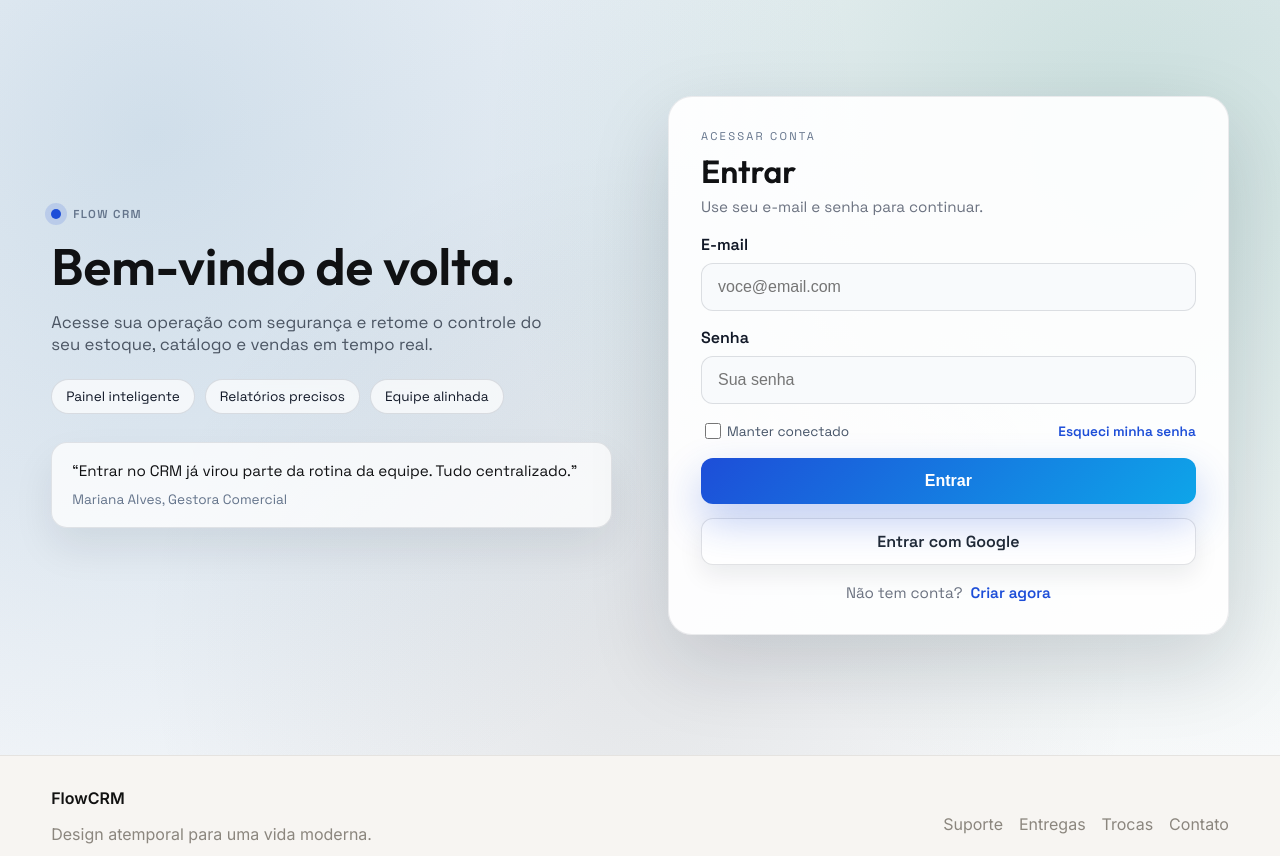
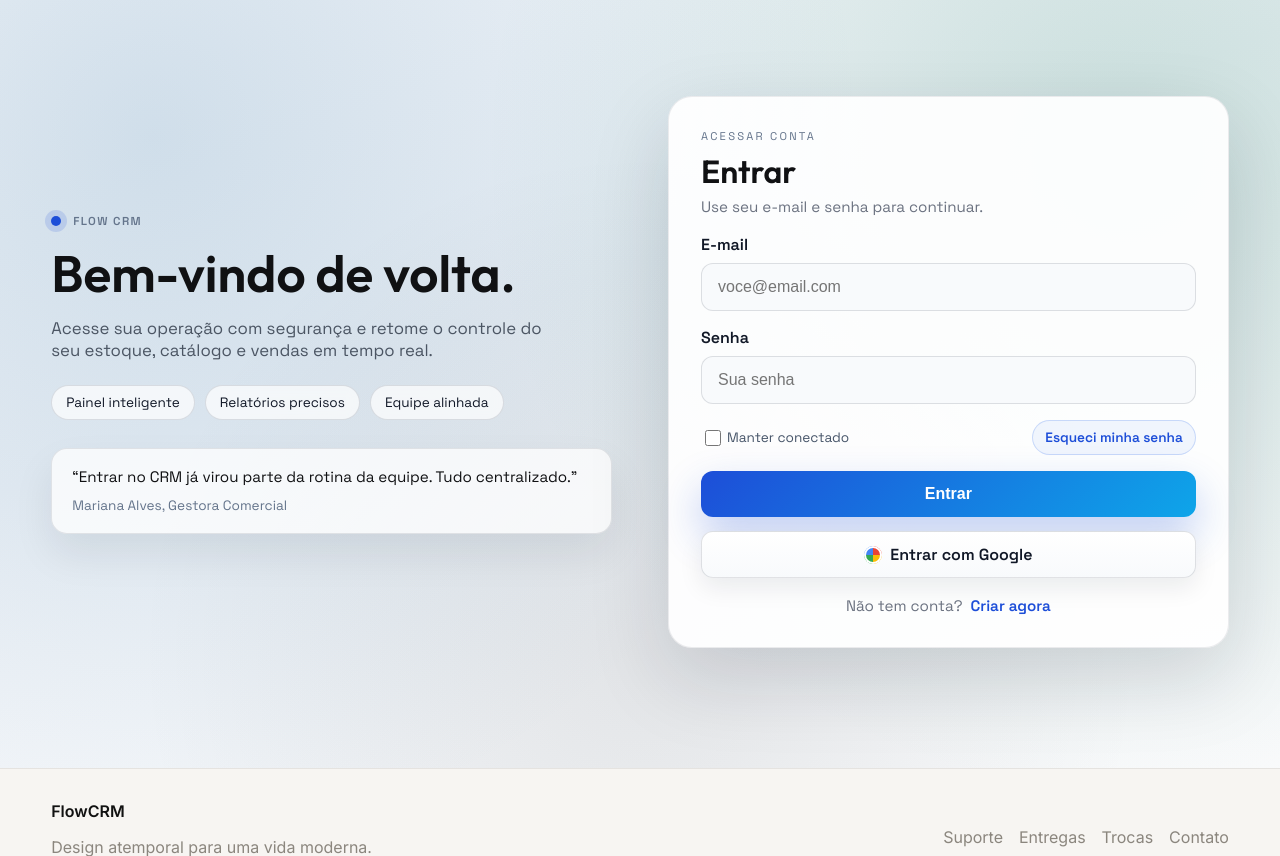
Before and after one commit to gleydson-silv/trilha_backend_nadic, a Django app: page /app/login/ in a window 1280 px wide. Shown: the part 77-933 px from the top of the page. Run offline with Django 5.2, Linux system fonts and the light colour scheme.

Commit message:
Atualiza botões de login

```diff
--- a/users/static/users/store.css
+++ b/users/static/users/store.css
@@ -705,6 +705,22 @@ body {
   font-weight: 600;
 }
 
+.auth-neo__footer--split a {
+  padding: 8px 12px;
+  border-radius: 999px;
+  border: 1px solid rgba(37, 99, 235, 0.2);
+  background: rgba(37, 99, 235, 0.06);
+  color: #1d4ed8;
+  font-weight: 600;
+  transition: transform 0.2s ease, box-shadow 0.2s ease, background 0.2s ease;
+}
+
+.auth-neo__footer--split a:hover {
+  transform: translateY(-1px);
+  background: rgba(37, 99, 235, 0.12);
+  box-shadow: 0 8px 20px rgba(37, 99, 235, 0.18);
+}
+
 .auth-neo__ghost {
   display: grid;
   place-items: center;
@@ -712,22 +728,49 @@ body {
   padding: 12px 16px;
   border-radius: 12px;
   border: 1px solid rgba(15, 23, 42, 0.12);
-  color: #1f2937;
+  color: #111827;
   text-decoration: none;
   font-weight: 600;
-  background: #fff;
+  background: linear-gradient(180deg, #ffffff 0%, #f8fafc 100%);
   transition: transform 0.2s ease, box-shadow 0.2s ease;
   box-shadow: 0 10px 24px rgba(15, 23, 42, 0.08);
 }
 
 .auth-neo__ghost:hover {
   transform: translateY(-2px);
+  box-shadow: 0 14px 28px rgba(15, 23, 42, 0.14);
 }
 
 .auth-neo__check--inline {
   grid-template-columns: 16px 1fr;
   font-size: 0.85rem;
   color: #475569;
+}
+
+.auth-neo__ghost::before {
+  content: "";
+  width: 18px;
+  height: 18px;
+  border-radius: 50%;
+  background:
+    conic-gradient(from 0deg, #ea4335 0deg 90deg, #fbbc05 90deg 180deg, #34a853 180deg 270deg, #4285f4 270deg 360deg);
+  box-shadow: inset 0 0 0 2px #fff;
+  display: inline-block;
+}
+
+.auth-neo__ghost {
+  display: inline-flex;
+  align-items: center;
+  justify-content: center;
+  gap: 8px;
+  width: 100%;
+  text-align: center;
+}
+
+.auth-neo__ghost:focus-visible,
+.auth-neo__footer--split a:focus-visible {
+  outline: none;
+  box-shadow: 0 0 0 4px rgba(37, 99, 235, 0.2);
 }
 
 .auth-neo__trust {
```
